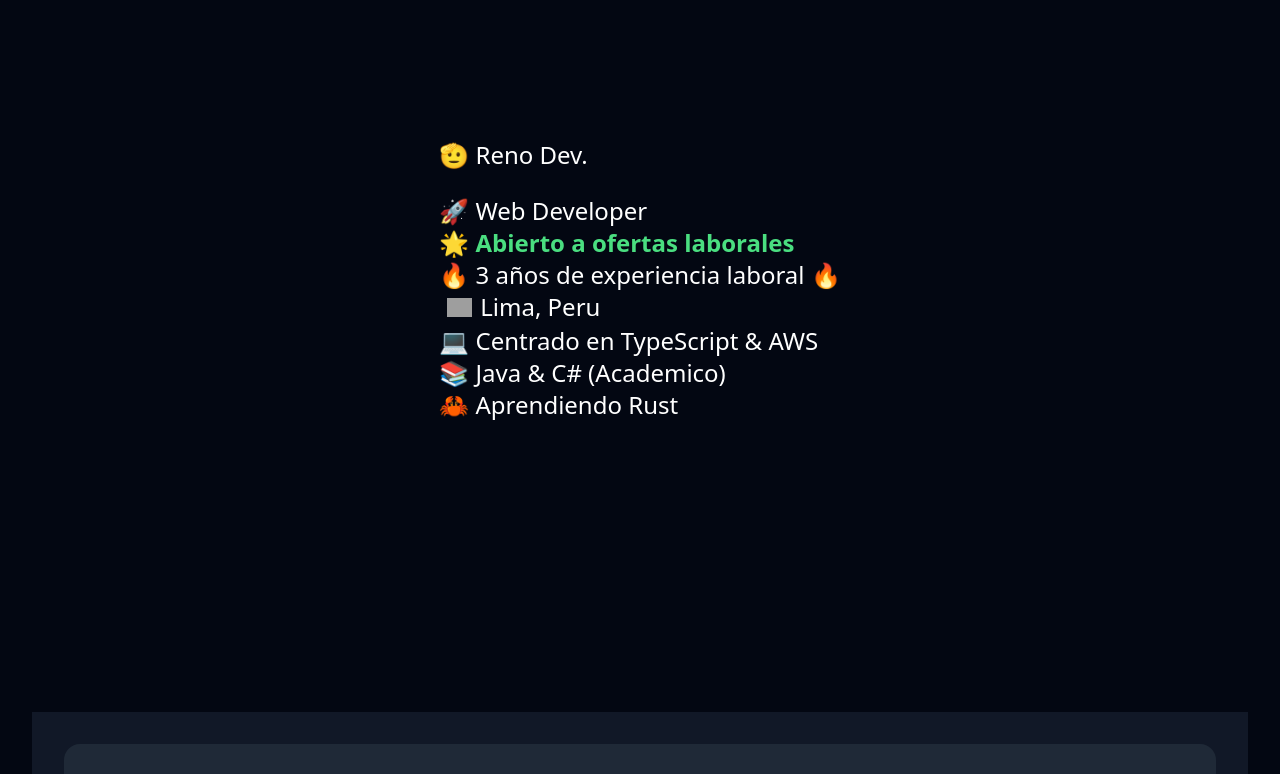
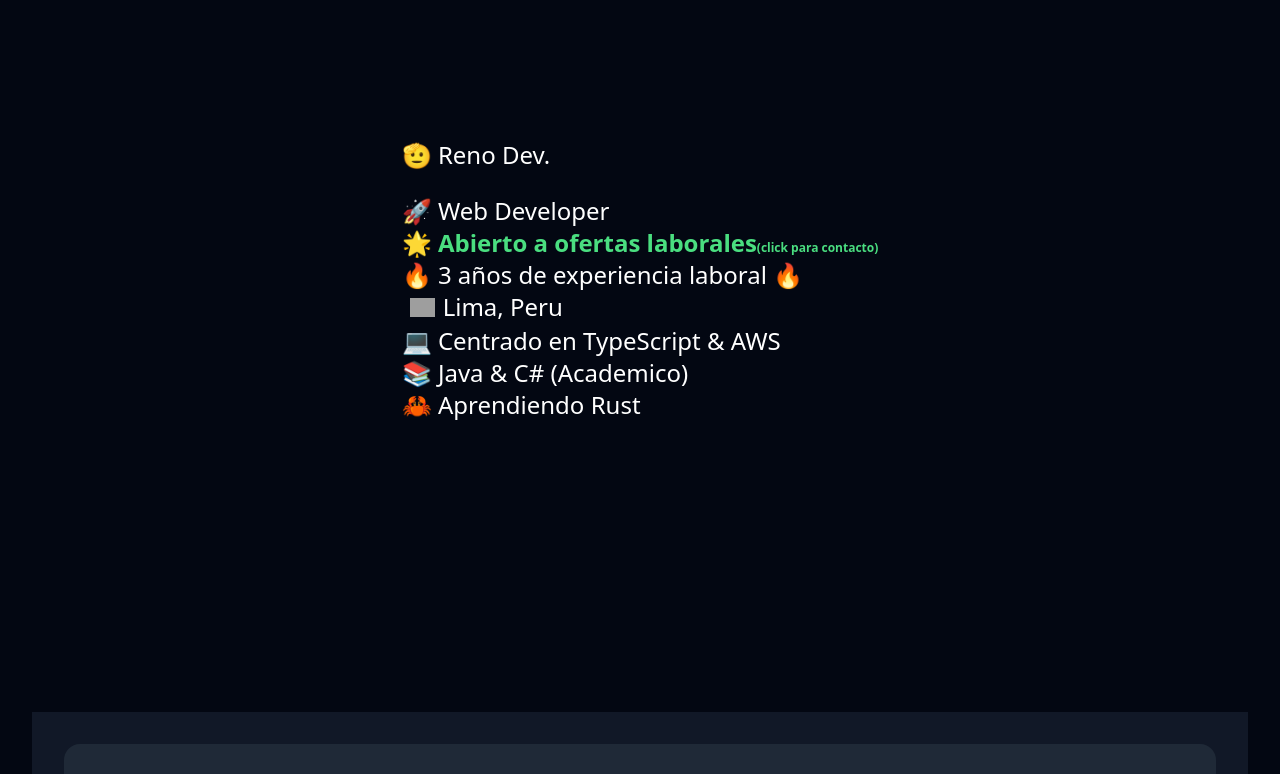
Before and after one commit to Renzott/renzott.github.io, a React (Vite) app in the folder frontend/: page / in a window 1280 px wide. Shown: the part 920-1694 px from the top of the page. Built offline with nearby package versions, Linux system fonts and the light colour scheme; grey boxes are pictures that could not be loaded.

Commit message:
feat: add mail contact

```diff
--- a/frontend/src/modules/home/components/DeveloperInfo/index.tsx
+++ b/frontend/src/modules/home/components/DeveloperInfo/index.tsx
@@ -1,9 +1,20 @@
-import { FC } from "react";
+import { FC, useEffect, useState } from "react";
 import Typography from "../../../../shared/components/Typography";
 
 interface DeveloperInfoProps extends React.HTMLAttributes<HTMLDivElement> {}
 
 const DeveloperInfo: FC<DeveloperInfoProps> = ({ ...props }) => {
+  const [isClicked, setIsClicked] = useState(false);
+  const [isHovered, setIsHovered] = useState(false);
+
+  const handleClick = () => {
+    setIsClicked(true);
+    setIsHovered(false);
+    setTimeout(() => {
+      setIsClicked(false);
+    }, 10000);
+  };
+
   return (
     <div
       className="h-screen w-screen flex items-center justify-center bg-gray-950"
@@ -23,12 +34,45 @@
           text="🚀 Web Developer"
         />
         <br />
-        <Typography
-          variant="h4"
-          className="text-green-400 text-center font-bold "
-          text="🌟 Abierto a ofertas laborales"
-        />
-        <br />
+        {!isClicked ? (
+          <a
+            href="mailto:richard.q.contact@proton.me"
+            onClick={handleClick}
+            onMouseEnter={() => setIsHovered(true)}
+            onMouseLeave={() => setIsHovered(false)}
+          >
+            <Typography
+              variant="h4"
+              className={`text-green-400 text-center font-bold ${
+                isHovered && "rainbowText"
+              }`}
+              text="🌟 Abierto a ofertas laborales"
+            />
+            <Typography
+              variant="subtitle4"
+              className={`text-green-400 text-center font-bold ${
+                isHovered && "rainbowText"
+              }`}
+              text="(click para contacto)"
+            />
+            <br />
+          </a>
+        ) : (
+          <div>
+            <Typography
+              variant="h4"
+              className="text-green-400 text-center font-bold"
+              style={{ userSelect: "none", WebkitUserSelect: "none" }}
+              text="🌟 "
+            />
+            <Typography
+              variant="subtitle1"
+              className="text-green-400 text-center font-bold"
+              text="richard.q.contact@proton.me"
+            />
+          </div>
+        )}
+
         <Typography
           variant="h4"
           className="text-white text-center"
--- a/frontend/src/shared/assets/css/global.css
+++ b/frontend/src/shared/assets/css/global.css
@@ -63,3 +63,43 @@
     @apply bg-background text-foreground;
   }
 }
+
+.rainbowText {
+  animation: colorText 4s infinite;
+}
+
+@keyframes colorText {
+  0% {
+    color: hsl(0, 100%, 50%);
+  }
+  10% {
+    color: hsl(36, 100%, 50%);
+  }
+  20% {
+    color: hsl(72, 100%, 50%);
+  }
+  30% {
+    color: hsl(108, 100%, 50%);
+  }
+  40% {
+    color: hsl(144, 100%, 50%);
+  }
+  50% {
+    color: hsl(180, 100%, 50%);
+  }
+  60% {
+    color: hsl(216, 100%, 50%);
+  }
+  70% {
+    color: hsl(252, 100%, 50%);
+  }
+  80% {
+    color: hsl(288, 100%, 50%);
+  }
+  90% {
+    color: hsl(324, 100%, 50%);
+  }
+  100% {
+    color: hsl(360, 100%, 50%);
+  }
+}
--- a/frontend/src/shared/components/Typography/index.tsx
+++ b/frontend/src/shared/components/Typography/index.tsx
@@ -21,7 +21,7 @@
   variant: keyof typeof Variants;
 }
 
-const Typography: FC<TypographyProps> = ({ text, variant, className}) => {
+const Typography: FC<TypographyProps> = ({ text, variant, className, style}) => {
 
 
     const tailwindClasses = {
@@ -43,7 +43,7 @@
 
 
   return (
-    <span className={cn(tailwindClasses[variant], className)}>
+    <span className={cn(tailwindClasses[variant], className)} style={style}>
         {text}
     </span>
   );
```
